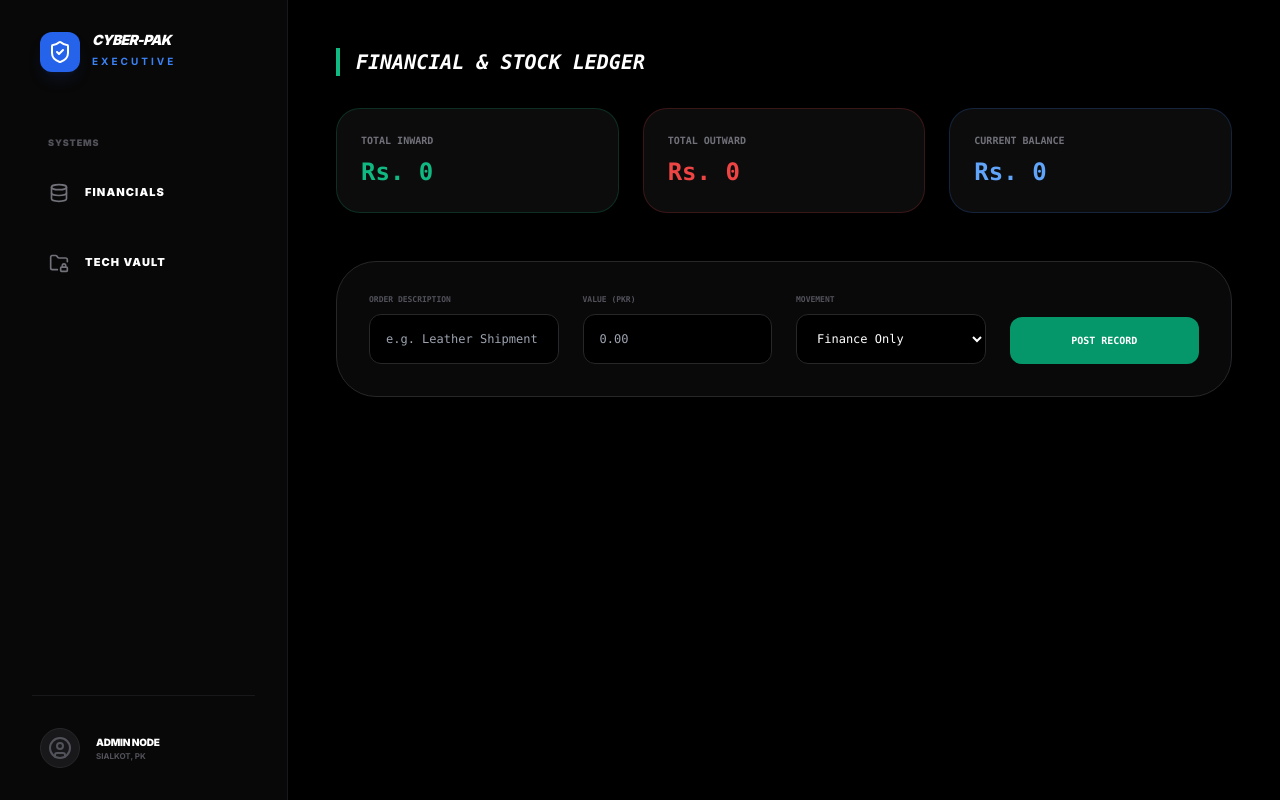
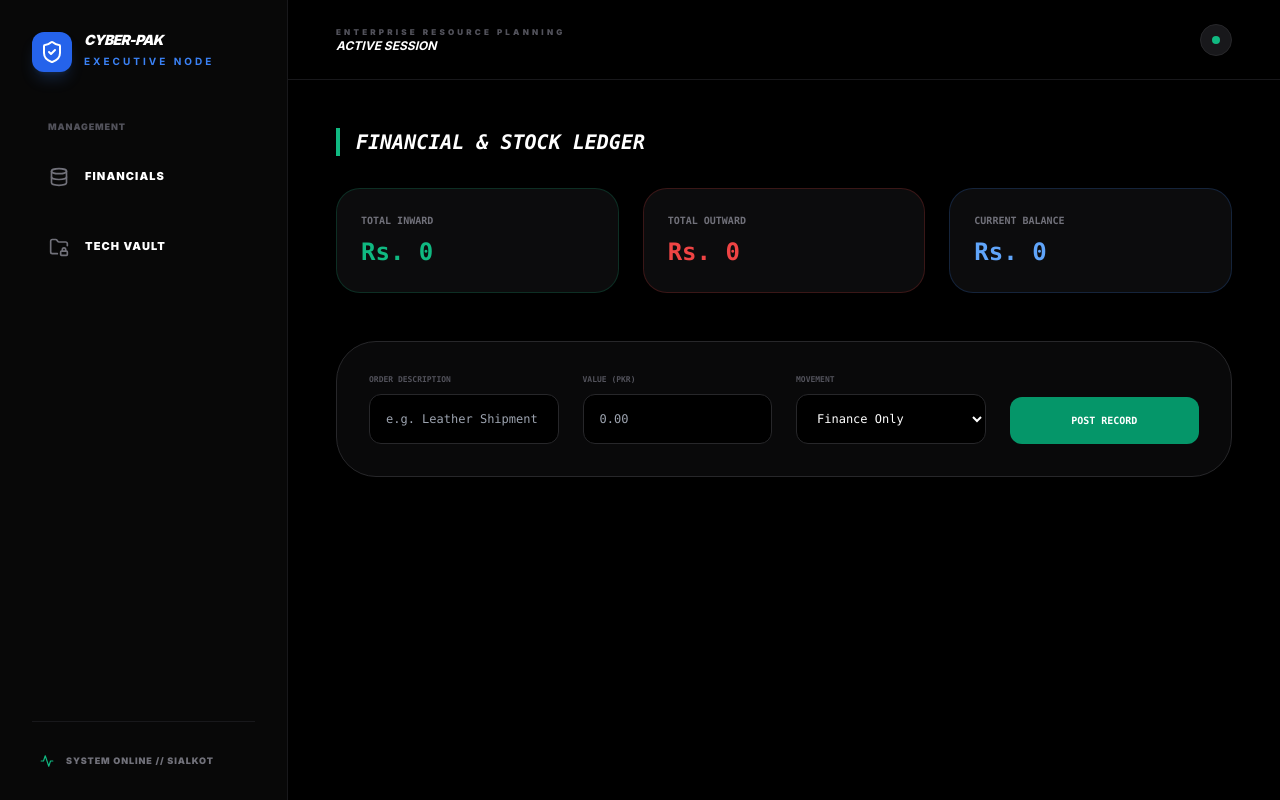
Before and after one commit to champdevil420-glitch/cyber-pak-erp, a Next.js app: page /accounts in a window 1280 px wide. Built offline with nearby package versions, Linux system fonts and the light colour scheme.

Commit message:
Master Layout with Data Migration Engine

```diff
--- a/app/layout.tsx
+++ b/app/layout.tsx
@@ -1,88 +1,106 @@
-import type { Metadata } from "next";
+"use client";
 import { Inter } from "next/font/google";
 import "./globals.css";
 import Link from "next/link";
+import React, { useEffect } from "react";
 import {
-  LayoutDashboard,
   Database,
   FolderLock,
   ShieldCheck,
-  UserCircle
+  LayoutDashboard,
+  Activity
 } from "lucide-react";
 
 const inter = Inter({ subsets: ["latin"] });
-
-export const metadata: Metadata = {
-  title: "Cyber-Pak ERP | Executive Node",
-  description: "Advanced Export & Financial Management",
-};
 
 export default function RootLayout({
   children,
 }: {
   children: React.ReactNode;
 }) {
+
+  // --- DATA RECOVERY ENGINE ---
+  // This looks for your "lost" items and moves them to the new system
+  useEffect(() => {
+    const oldData = localStorage.getItem("cyberPak_enterprise_acc");
+    const newData = localStorage.getItem("cyberPak_entries");
+
+    if (oldData && !newData) {
+      console.log("Old data found! Migrating to the new system...");
+      localStorage.setItem("cyberPak_entries", oldData);
+      // We keep the old data just in case, but now the new pages can see it.
+    }
+  }, []);
+
   return (
     <html lang="en">
-      <body className={`${inter.className} bg-black text-white flex min-h-screen`}>
+      <body className={`${inter.className} bg-black text-white flex min-h-screen overflow-hidden`}>
 
         {/* --- DESKTOP SIDEBAR --- */}
-        <aside className="hidden md:flex w-72 bg-[#080808] border-r border-zinc-900 flex-col p-8 sticky top-0 h-screen z-40">
-          <div className="flex items-center gap-3 mb-16 px-2">
-            <div className="w-10 h-10 bg-blue-600 rounded-xl flex items-center justify-center shadow-lg shadow-blue-900/20">
-              <ShieldCheck size={24} className="text-white" />
+        <aside className="hidden md:flex w-72 bg-[#080808] border-r border-zinc-900 flex-col p-8 h-screen sticky top-0">
+          <div className="flex items-center gap-3 mb-12">
+            <div className="w-10 h-10 bg-blue-600 rounded-xl flex items-center justify-center shadow-lg shadow-blue-500/20">
+              <ShieldCheck size={24} />
             </div>
             <div>
-                <h1 className="font-black italic text-sm tracking-tighter uppercase leading-none">Cyber-Pak</h1>
-                <span className="text-[10px] text-blue-500 font-bold tracking-[0.3em] uppercase">Executive</span>
+              <h1 className="font-black italic text-sm tracking-tighter uppercase leading-none">Cyber-Pak</h1>
+              <span className="text-[10px] text-blue-500 font-bold tracking-[0.3em] uppercase">Executive Node</span>
             </div>
           </div>
 
           <nav className="space-y-4 flex-1">
-            <p className="text-[9px] font-black text-zinc-600 uppercase tracking-widest px-4 mb-2">Systems</p>
+            <p className="text-[9px] font-black text-zinc-600 uppercase tracking-widest px-4 mb-2">Management</p>
 
             <Link href="/accounts" className="flex items-center gap-4 p-4 rounded-2xl hover:bg-zinc-900 transition-all group border border-transparent hover:border-zinc-800">
-              <Database size={20} className="text-zinc-500 group-hover:text-emerald-500 transition-colors" />
+              <Database size={20} className="text-zinc-500 group-hover:text-emerald-500" />
               <span className="text-[11px] font-black uppercase tracking-widest">Financials</span>
             </Link>
 
             <Link href="/vault" className="flex items-center gap-4 p-4 rounded-2xl hover:bg-zinc-900 transition-all group border border-transparent hover:border-zinc-800">
-              <FolderLock size={20} className="text-zinc-500 group-hover:text-blue-500 transition-colors" />
+              <FolderLock size={20} className="text-zinc-500 group-hover:text-blue-500" />
               <span className="text-[11px] font-black uppercase tracking-widest">Tech Vault</span>
             </Link>
           </nav>
 
           <div className="mt-auto pt-8 border-t border-zinc-900">
-            <div className="flex items-center gap-4 px-2">
-              <div className="w-10 h-10 rounded-full bg-zinc-900 border border-zinc-800 flex items-center justify-center">
-                <UserCircle size={24} className="text-zinc-600" />
-              </div>
-              <div>
-                <p className="text-[10px] font-black uppercase tracking-tight">Admin Node</p>
-                <p className="text-[8px] text-zinc-600 font-bold uppercase">Sialkot, PK</p>
-              </div>
+            <div className="flex items-center gap-3 px-2">
+              <Activity size={14} className="text-emerald-500 animate-pulse" />
+              <span className="text-[9px] font-black uppercase text-zinc-500 tracking-widest">System Online // Sialkot</span>
             </div>
           </div>
         </aside>
 
         {/* --- MAIN CONTENT WINDOW --- */}
-        {/* The {children} below is what allows your Accounts and Vault pages to appear! */}
-        <main className="flex-1 min-h-screen relative bg-[#020202] overflow-x-hidden pb-24 md:pb-0">
-          <div className="max-w-7xl mx-auto">
+        <main className="flex-1 h-screen overflow-y-auto bg-[#020202] relative">
+          {/* Top Header Bar */}
+          <header className="h-20 border-b border-zinc-900 flex items-center px-8 md:px-12 justify-between sticky top-0 bg-black/80 backdrop-blur-xl z-30">
+             <div className="flex flex-col">
+                <span className="text-[8px] font-black text-zinc-600 uppercase tracking-[0.4em]">Enterprise Resource Planning</span>
+                <span className="text-xs font-bold text-white uppercase italic">Active Session</span>
+             </div>
+             <div className="flex gap-4">
+                <div className="h-8 w-8 rounded-full bg-zinc-900 border border-zinc-800 flex items-center justify-center">
+                   <div className="w-2 h-2 bg-emerald-500 rounded-full"></div>
+                </div>
+             </div>
+          </header>
+
+          {/* This is where your actual Accounts and Vault code shows up */}
+          <div className="max-w-7xl mx-auto w-full">
             {children}
           </div>
         </main>
 
-        {/* --- MOBILE NAVIGATION (Bottom Bar) --- */}
-        <nav className="md:hidden fixed bottom-6 left-6 right-6 bg-zinc-900/80 backdrop-blur-2xl border border-white/10 h-20 rounded-[2.5rem] flex items-center justify-around px-10 z-50 shadow-2xl shadow-black">
-          <Link href="/accounts" className="flex flex-col items-center gap-2">
+        {/* --- MOBILE NAVIGATION --- */}
+        <nav className="md:hidden fixed bottom-6 left-6 right-6 bg-zinc-900/90 backdrop-blur-2xl border border-white/10 h-20 rounded-[2.5rem] flex items-center justify-around px-10 z-50 shadow-2xl">
+          <Link href="/accounts" className="flex flex-col items-center gap-1">
             <Database size={22} className="text-emerald-500" />
-            <span className="text-[9px] font-black uppercase tracking-tighter text-zinc-400">Accounts</span>
+            <span className="text-[9px] font-black uppercase">Money</span>
           </Link>
           <div className="w-px h-8 bg-zinc-800"></div>
-          <Link href="/vault" className="flex flex-col items-center gap-2">
+          <Link href="/vault" className="flex flex-col items-center gap-1">
             <FolderLock size={22} className="text-blue-500" />
-            <span className="text-[9px] font-black uppercase tracking-tighter text-zinc-400">Vault</span>
+            <span className="text-[9px] font-black uppercase">Vault</span>
           </Link>
         </nav>
 
```
